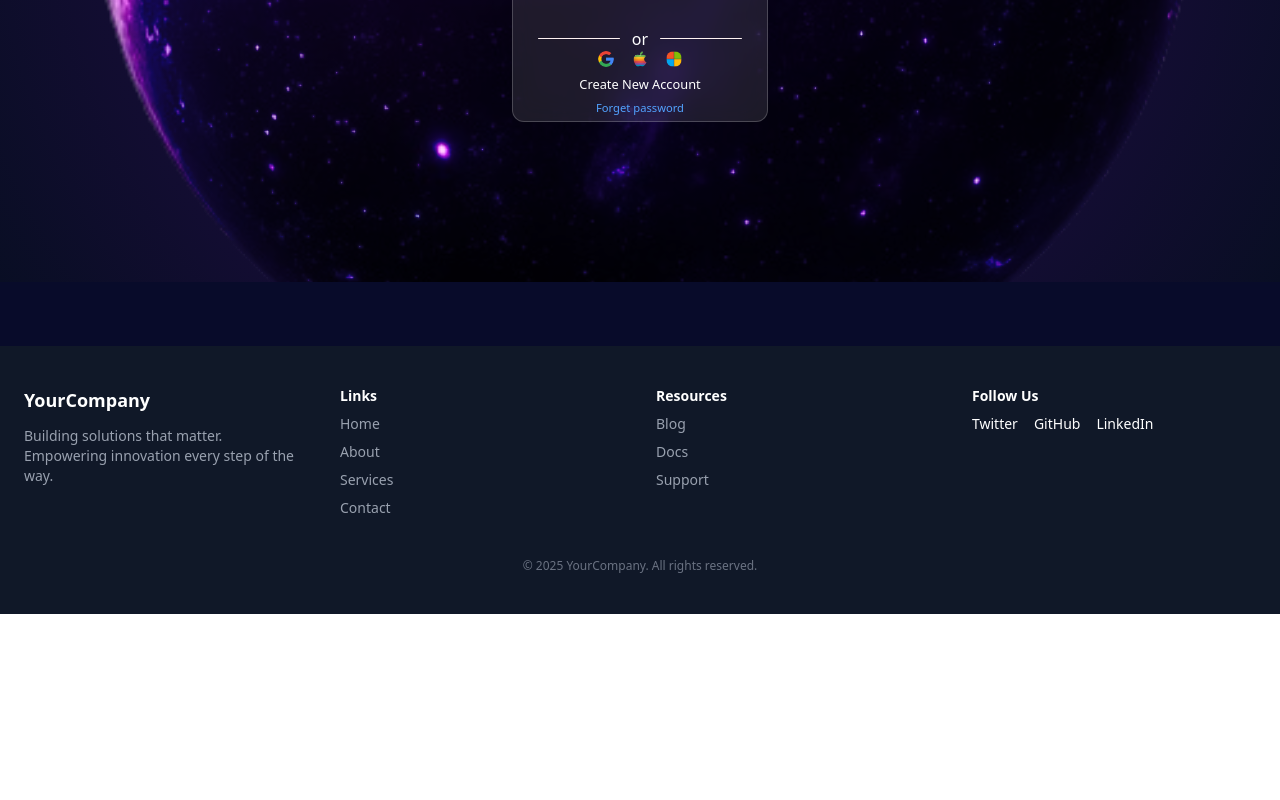
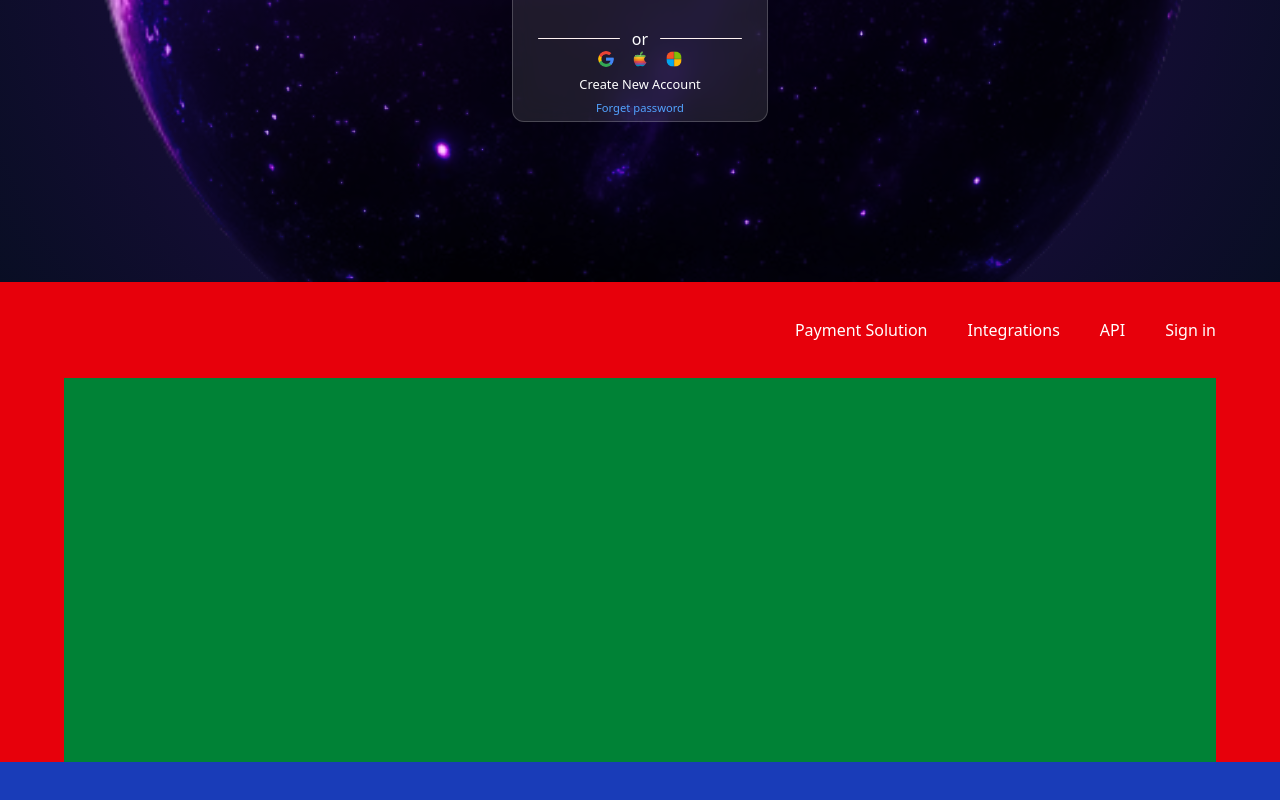
Before and after one commit to dani-dina/React-Web3-landing-page-, a React (Vite) app: page /login in a window 1280 px wide. Shown: the part 518-1318 px from the top of the page. Before the commit the page ends 1132 px from the top, so only its background shows below. Built offline with nearby package versions, Linux system fonts and the light colour scheme.

Commit message:
Footer update

```diff
--- a/src/Components/Footer.tsx
+++ b/src/Components/Footer.tsx
@@ -1,50 +1,21 @@
+import logo from '../assets/logo.png';
+
 const Footer = () => {
   return (
-    <footer className="bg-gray-900 text-white px-6 py-10 mt-16">
-      <div className="max-w-7xl mx-auto grid grid-cols-1 md:grid-cols-4 gap-8 text-sm">
+    <footer className='w-full h-screen bg-blue-800'>
+      <div className='w-full h-6/10 bg-red-600 flex flex-col items-center'>
+        <div className='w-9/10 h-1/5 flex items-center justify-end gap-10 text-white font-["Russo_One"]'>
+          <a href="/payment-solution">Payment Solution</a>
+          <a href="/integrations">Integrations</a>
+          <a href="/api">API</a>
+          <a href="/signin">Sign in</a>
+        </div>
+        <div className='w-9/10 h-4/5 bg-green-700'>
 
-        {/* Company Info */}
-        <div>
-          <h2 className="text-lg font-semibold mb-3">YourCompany</h2>
-          <p className="text-gray-400">
-            Building solutions that matter. Empowering innovation every step of the way.
-          </p>
-        </div>
-
-        {/* Links */}
-        <div>
-          <h3 className="text-md font-semibold mb-2">Links</h3>
-          <ul className="space-y-2 text-gray-400">
-            <li><a href="/">Home</a></li>
-            <li><a href="/about">About</a></li>
-            <li><a href="/services">Services</a></li>
-            <li><a href="/contact">Contact</a></li>
-          </ul>
-        </div>
-
-        {/* Resources */}
-        <div>
-          <h3 className="text-md font-semibold mb-2">Resources</h3>
-          <ul className="space-y-2 text-gray-400">
-            <li><a href="#">Blog</a></li>
-            <li><a href="#">Docs</a></li>
-            <li><a href="#">Support</a></li>
-          </ul>
-        </div>
-
-        {/* Social Media */}
-        <div>
-          <h3 className="text-md font-semibold mb-2">Follow Us</h3>
-          <div className="flex space-x-4">
-            <a href="#" aria-label="Twitter" className="hover:text-blue-400">Twitter</a>
-            <a href="#" aria-label="GitHub" className="hover:text-gray-300">GitHub</a>
-            <a href="#" aria-label="LinkedIn" className="hover:text-blue-300">LinkedIn</a>
-          </div>
         </div>
       </div>
+      <div className='w-full h-4/10'>
 
-      <div className="text-center text-gray-500 text-xs mt-10">
-        © {new Date().getFullYear()} YourCompany. All rights reserved.
       </div>
     </footer>
   );
```
